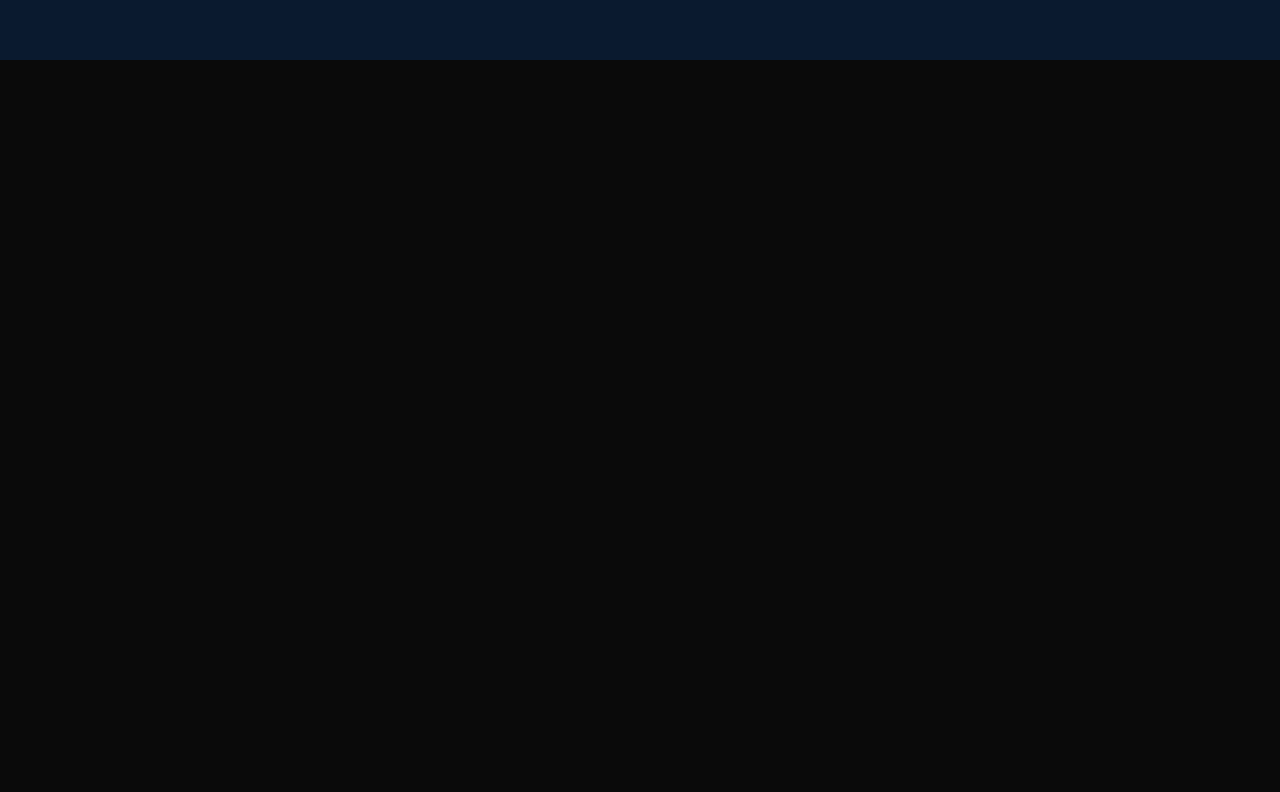
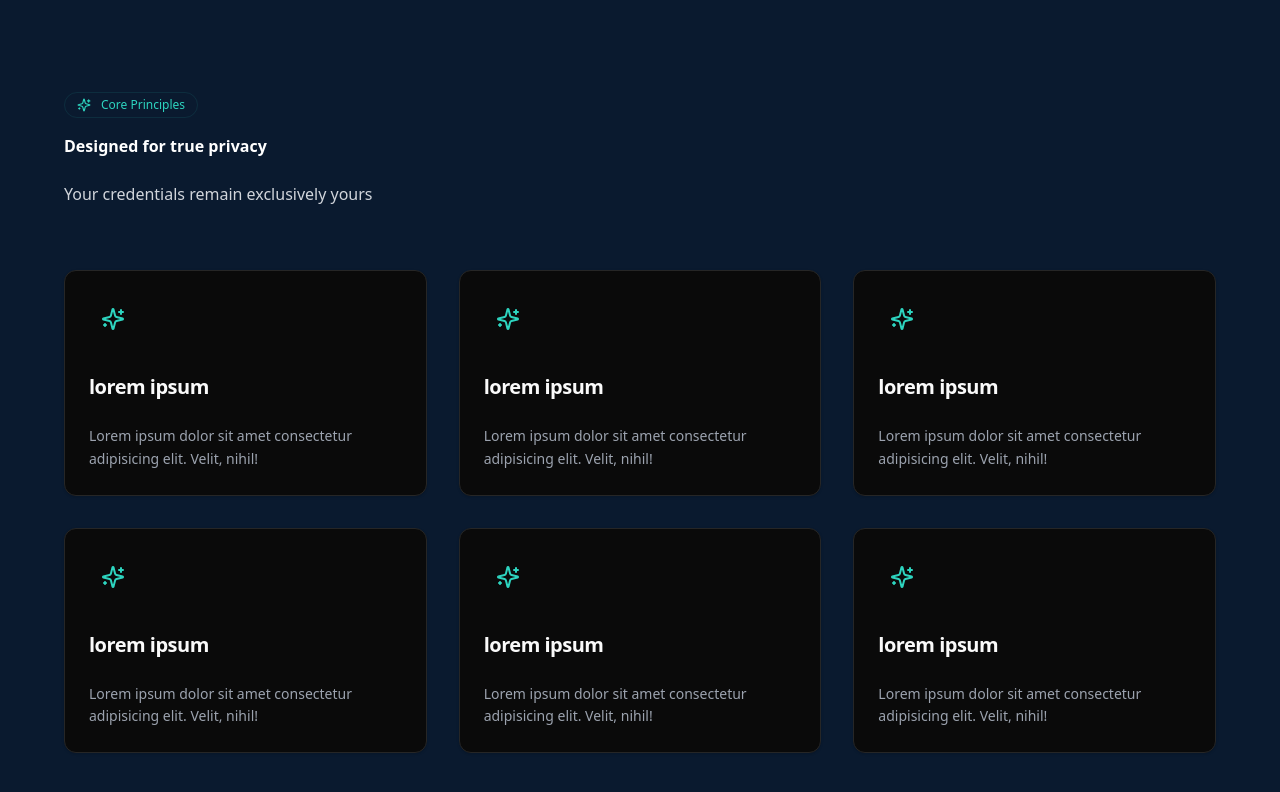
Before and after one commit to dcs-soni/vault-key, a React (Vite) app: page / in a window 1280 px wide. Shown: the part 740-1532 px from the top of the page. Before the commit the page ends 800 px from the top, so only its background shows below. Built offline with nearby package versions, Linux system fonts and the light colour scheme.

Commit message:
feat: add a new section (core principles) on home page

```diff
--- /dev/null
+++ b/src/components/ui/card.tsx
@@ -0,0 +1,92 @@
+import * as React from "react";
+
+import { cn } from "@/lib/utils";
+
+const Card = React.forwardRef<
+  HTMLDivElement,
+  React.HTMLAttributes<HTMLDivElement> & {
+    variant?:
+      | "default"
+      | "glass"
+      | "premium"
+      | "neumorphic"
+      | "gradient"
+      | "hover"
+      | "parallax";
+  }
+>(({ className, ...props }, ref) => (
+  <div
+    ref={ref}
+    className={cn(
+      "rounded-xl border bg-card text-card-foreground shadow",
+      className
+    )}
+    {...props}
+  />
+));
+Card.displayName = "Card";
+
+const CardHeader = React.forwardRef<
+  HTMLDivElement,
+  React.HTMLAttributes<HTMLDivElement>
+>(({ className, ...props }, ref) => (
+  <div
+    ref={ref}
+    className={cn("flex flex-col space-y-1.5 p-6", className)}
+    {...props}
+  />
+));
+CardHeader.displayName = "CardHeader";
+
+const CardTitle = React.forwardRef<
+  HTMLDivElement,
+  React.HTMLAttributes<HTMLDivElement>
+>(({ className, ...props }, ref) => (
+  <div
+    ref={ref}
+    className={cn("font-semibold leading-none tracking-tight", className)}
+    {...props}
+  />
+));
+CardTitle.displayName = "CardTitle";
+
+const CardDescription = React.forwardRef<
+  HTMLDivElement,
+  React.HTMLAttributes<HTMLDivElement>
+>(({ className, ...props }, ref) => (
+  <div
+    ref={ref}
+    className={cn("text-sm text-muted-foreground", className)}
+    {...props}
+  />
+));
+CardDescription.displayName = "CardDescription";
+
+const CardContent = React.forwardRef<
+  HTMLDivElement,
+  React.HTMLAttributes<HTMLDivElement>
+>(({ className, ...props }, ref) => (
+  <div ref={ref} className={cn("p-6 pt-0", className)} {...props} />
+));
+CardContent.displayName = "CardContent";
+
+const CardFooter = React.forwardRef<
+  HTMLDivElement,
+  React.HTMLAttributes<HTMLDivElement>
+>(({ className, ...props }, ref) => (
+  <div
+    ref={ref}
+    className={cn("flex items-center p-6 pt-0", className)}
+    {...props}
+  />
+));
+CardFooter.displayName = "CardFooter";
+
+export {
+  Card,
+  CardHeader,
+  CardFooter,
+  CardTitle,
+  CardDescription,
+  CardContent,
+};
--- a/src/pages/Index.tsx
+++ b/src/pages/Index.tsx
@@ -1,5 +1,6 @@
 import Header from "@/components/layout/Header";
 import { Button } from "@/components/ui/button";
+import { Card, CardContent, CardHeader, CardTitle } from "@/components/ui/card";
 import {
   ArrowRight,
   Eye,
@@ -7,6 +8,7 @@ import {
   Lock,
   LockKeyhole,
   ShieldCheck,
+  Sparkles,
 } from "lucide-react";
 import { useNavigate } from "react-router-dom";
 
@@ -16,6 +18,7 @@ export default function Index() {
   const handleGetStarted = () => {
     navigate("/auth");
   };
+
   return (
     <div className="min-h-screen bg-white dark:bg-navy overflow-hidden">
       <Header />
@@ -129,6 +132,90 @@ export default function Index() {
           </div>
         </div>
       </section>
+
+      {/* Core Principles Section */}
+      <section className="relative py-24 px-4 overflow-hidden bg-linear-to-br from-white to-gray-50 dark:from-navy dark:to-navy-900">
+        <div className="absolute top-1/4 left-1/4 w-[600px] h-[600px] rounded-full bg-linear-to-br from-teal/5 to-teal/2 opacity-50 blur-3xl"></div>
+        <div className="absolute bottom-1/4 right-1/4 w-[600px] h-[600px] rounded-full bg-linear-to-br from-gold/5 to-gold/2 opacity-30 blur-3xl"></div>
+
+        <div className="container mx-auto max-w-6xl relative z-10">
+          <div className="mb-16 inline-flex items-start flex-col">
+            <div className="inline-flex items-center px-3 py-1 space-x-1 border border-teal/10 rounded-full text-xs font-medium text-teal mb-4">
+              <Sparkles className="w-3.5 h-3.5 mr-1.5" />
+              <span>Core Principles</span>
+            </div>
+
+            <h2 className="font-poppins text-h2 font-bold mb-6 text-navy dark:text-white">
+              Designed for true privacy
+            </h2>
+            <p className="text-gray-600 dark:text-gray-300 text-body">
+              Your credentials remain exclusively yours
+            </p>
+          </div>
+
+          <div className="grid grid-cols-1 md:grid-cols-2 lg:grid-cols-3 gap-8">
+            {[
+              {
+                icon: Sparkles,
+                title: "lorem ipsum",
+                description:
+                  "Lorem ipsum dolor sit amet consectetur adipisicing elit. Velit, nihil!",
+              },
+              {
+                icon: Sparkles,
+                title: "lorem ipsum",
+                description:
+                  "Lorem ipsum dolor sit amet consectetur adipisicing elit. Velit, nihil!",
+              },
+              {
+                icon: Sparkles,
+                title: "lorem ipsum",
+                description:
+                  "Lorem ipsum dolor sit amet consectetur adipisicing elit. Velit, nihil!",
+              },
+              {
+                icon: Sparkles,
+                title: "lorem ipsum",
+                description:
+                  "Lorem ipsum dolor sit amet consectetur adipisicing elit. Velit, nihil!",
+              },
+              {
+                icon: Sparkles,
+                title: "lorem ipsum",
+                description:
+                  "Lorem ipsum dolor sit amet consectetur adipisicing elit. Velit, nihil!",
+              },
+              {
+                icon: Sparkles,
+                title: "lorem ipsum",
+                description:
+                  "Lorem ipsum dolor sit amet consectetur adipisicing elit. Velit, nihil!",
+              },
+            ].map((feature, index) => (
+              <div key={index}>
+                <Card variant="hover" className="h-full group">
+                  <CardHeader>
+                    <div className="w-12 h-12 mb-6 relative overflow-hidden rounded-xl">
+                      <div className="absolute inset-0 bg-gradient-teal opacity-10 group-hover:opacity-20 transition-opacity"></div>
+                      <div className="absolute inset-0 flex items-center justify-center">
+                        <feature.icon className="h-6 w-6 text-teal" />
+                      </div>
+                    </div>
+                    <CardTitle className="text-xl mb-3">
+                      {feature.title}
+                    </CardTitle>
+                  </CardHeader>
+                  <CardContent>
+                    <p className="text-gray-600 dark:text-gray-400 text-sm leading-relaxed">
+                      {feature.description}
+                    </p>
+                  </CardContent>
+                </Card>
+              </div>
+            ))}
+          </div>
+        </div>
+      </section>
     </div>
   );
 }
```
